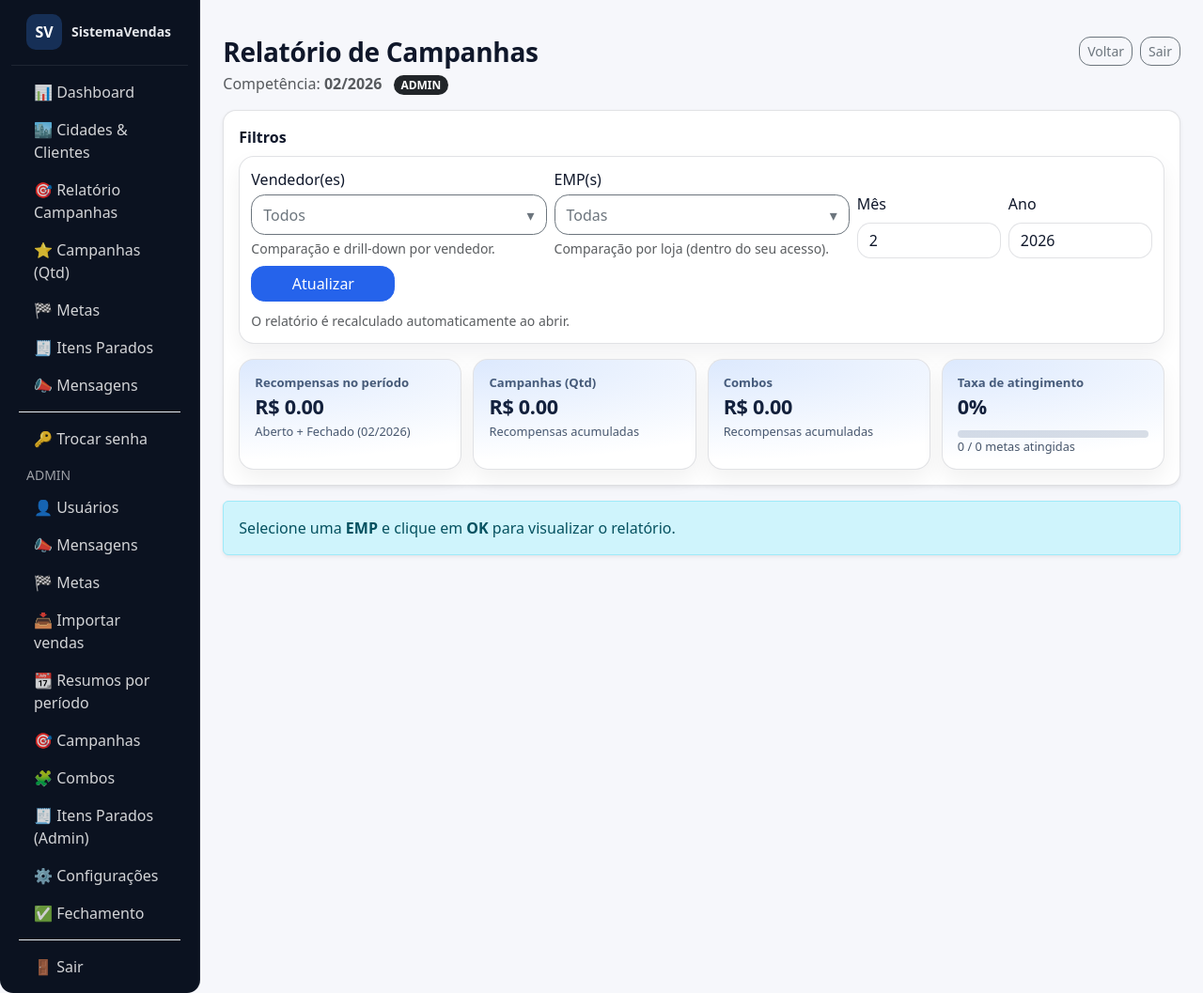
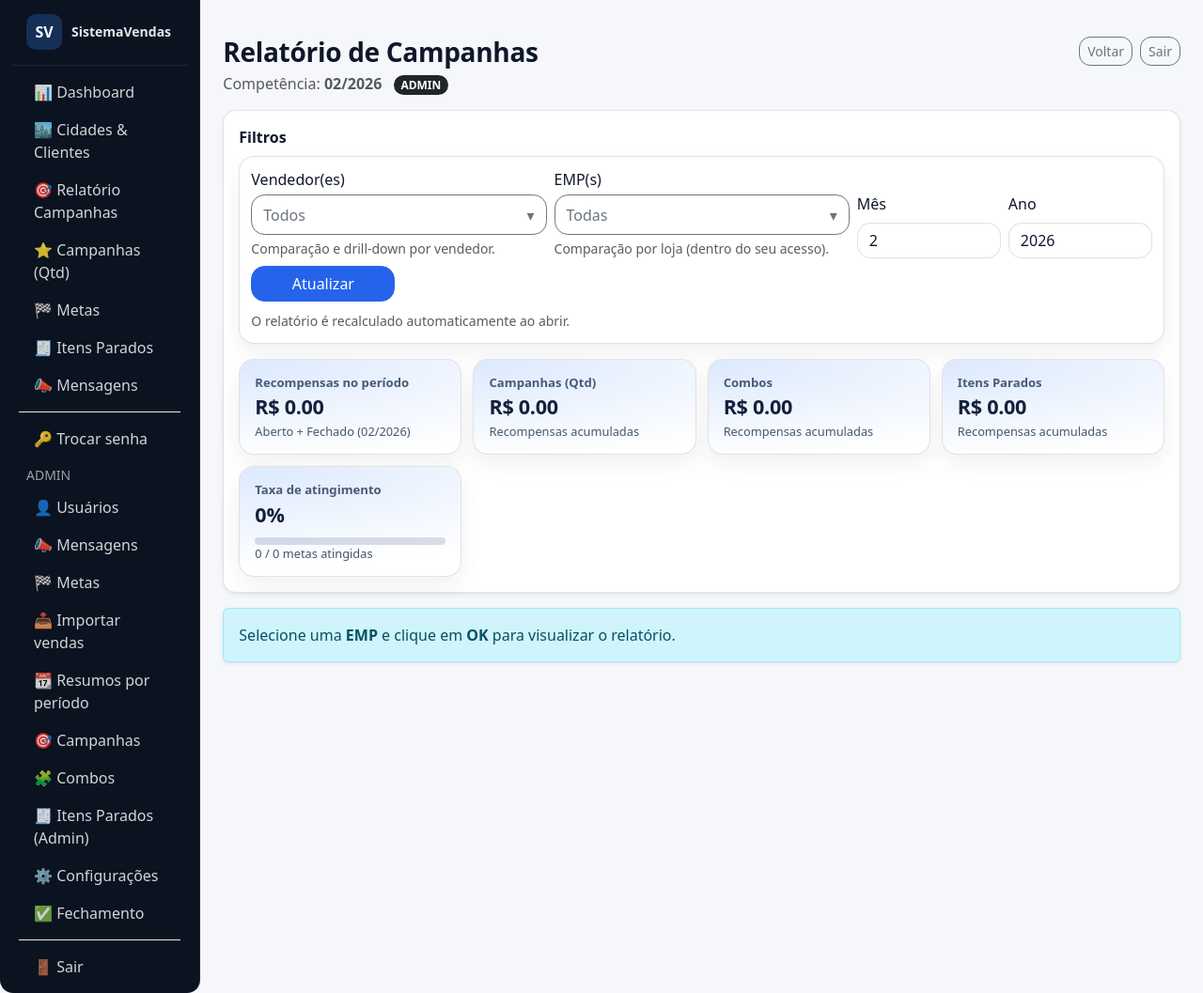
Before and after one commit to BrunoLenon/SistemaVendas, a Flask app: page /relatorios/campanhas in a window 1280 px wide. Shown: the part 58-1115 px from the top of the page at 94% size. Run offline with Flask 3, Linux system fonts and the light colour scheme; the visitor is signed in with stand-in values (Sample User, id 1); data that the repository does not hold is empty; some libraries are stand-ins or nearby versions.

Commit message:
Update relatorio_campanhas.html

```diff
--- a/web/templates/relatorio_campanhas.html
+++ b/web/templates/relatorio_campanhas.html
@@ -229,7 +229,7 @@
 </form>
 
       {# ===== KPI (PowerBI-like) ===== #}
-      {% set ns = namespace(total=0.0, total_qtd=0.0, total_combo=0.0, vendedores=0, itens=0, atingidos=0) %}
+      {% set ns = namespace(total=0.0, total_qtd=0.0, total_combo=0.0, total_itens_parados=0.0, vendedores=0, itens=0, atingidos=0) %}
       {% for emp in (emps_abertas or []) + (emps_fechadas or []) %}
         {% for vc in emp.vendedores or [] %}
           {% set ns.vendedores = ns.vendedores + 1 %}
@@ -241,6 +241,8 @@
               {% set ns.total_qtd = ns.total_qtd + (it.valor_recompensa or 0.0) %}
             {% elif (it.tipo or "") == "COMBO" %}
               {% set ns.total_combo = ns.total_combo + (it.valor_recompensa or 0.0) %}
+            {% elif (it.tipo or "") == "ITENS" %}
+              {% set ns.total_itens_parados = ns.total_itens_parados + (it.valor_recompensa or 0.0) %}
             {% endif %}
           {% endfor %}
         {% endfor %}
@@ -260,6 +262,11 @@
         <div class="kpi-card">
           <div class="kpi-label">Combos</div>
           <div class="kpi-value mono">R$ {{ '%.2f'|format(ns.total_combo) }}</div>
+          <div class="kpi-sub">Recompensas acumuladas</div>
+        </div>
+        <div class="kpi-card">
+          <div class="kpi-label">Itens Parados</div>
+          <div class="kpi-value mono">R$ {{ '%.2f'|format(ns.total_itens_parados) }}</div>
           <div class="kpi-sub">Recompensas acumuladas</div>
         </div>
         <div class="kpi-card">
@@ -292,7 +299,7 @@
       </div>
       <div class="emp-grid">
         {% for e in (emps_abertas or []) + (emps_fechadas or []) %}
-          {% set emp_total = namespace(v=0.0, qtd=0.0, combo=0.0, itens=0, ating=0) %}
+          {% set emp_total = namespace(v=0.0, qtd=0.0, combo=0.0, itens_parados=0.0, itens=0, ating=0) %}
           {% for vc in e.vendedores or [] %}
             {% set emp_total.v = emp_total.v + (vc.total_recompensa or 0.0) %}
             {% for it in vc.itens or [] %}
@@ -302,6 +309,8 @@
                 {% set emp_total.qtd = emp_total.qtd + (it.valor_recompensa or 0.0) %}
               {% elif (it.tipo or "") == "COMBO" %}
                 {% set emp_total.combo = emp_total.combo + (it.valor_recompensa or 0.0) %}
+              {% elif (it.tipo or "") == "ITENS" %}
+                {% set emp_total.itens_parados = emp_total.itens_parados + (it.valor_recompensa or 0.0) %}
               {% endif %}
             {% endfor %}
           {% endfor %}
@@ -323,6 +332,7 @@
               <div class="d-flex flex-wrap gap-2 mt-2">
                 <span class="pill muted">Qtd: R$ {{ '%.2f'|format(emp_total.qtd) }}</span>
                 <span class="pill muted">Combo: R$ {{ '%.2f'|format(emp_total.combo) }}</span>
+                <span class="pill muted">Itens: R$ {{ '%.2f'|format(emp_total.itens_parados) }}</span>
                 <span class="pill warn">Ating.: {{ '%.0f'|format(emp_taxa) }}%</span>
               </div>
               <div class="subtitle small mt-2">Vendedores: {{ (e.vendedores|length) if e.vendedores else 0 }}</div>
@@ -496,13 +506,14 @@
                 <div class="vend-grid">
                   {% for v in e.vendedores %}
                     {% set mid = 'mB' ~ loop.index ~ 'E' ~ e.emp %}
-                    {% set vt = namespace(total=0.0, qtd=0.0, combo=0.0, itens=0, ating=0) %}
+                    {% set vt = namespace(total=0.0, qtd=0.0, combo=0.0, itens_parados=0.0, itens=0, ating=0) %}
                     {% for it in v.itens or [] %}
                       {% set vt.total = vt.total + (it.valor_recompensa or 0.0) %}
                       {% set vt.itens = vt.itens + 1 %}
                       {% if (it.atingiu or 0) == 1 %}{% set vt.ating = vt.ating + 1 %}{% endif %}
                       {% if (it.tipo or '') == 'QTD' %}{% set vt.qtd = vt.qtd + (it.valor_recompensa or 0.0) %}{% endif %}
                       {% if (it.tipo or '') == 'COMBO' %}{% set vt.combo = vt.combo + (it.valor_recompensa or 0.0) %}{% endif %}
+                      {% if (it.tipo or '') == 'ITENS' %}{% set vt.itens_parados = vt.itens_parados + (it.valor_recompensa or 0.0) %}{% endif %}
                     {% endfor %}
                     {% set vtaxa = ((vt.ating / vt.itens * 100) if vt.itens else 0) %}
 
@@ -517,6 +528,7 @@
                       <div class="d-flex flex-wrap gap-2 mt-2">
                         <span class="pill muted">Qtd: R$ {{ '%.2f'|format(vt.qtd) }}</span>
                         <span class="pill muted">Combo: R$ {{ '%.2f'|format(vt.combo) }}</span>
+                        <span class="pill muted">Itens: R$ {{ '%.2f'|format(vt.itens_parados) }}</span>
                         <span class="pill warn">Ating.: {{ '%.0f'|format(vtaxa) }}%</span>
                       </div>
                       <div class="subtitle small mt-2">{{ (v.itens|length) if v.itens else 0 }} campanha(s) no período</div>
@@ -543,6 +555,7 @@
                               <span class="glass-chip mono">Total: R$ {{ '%.2f'|format(vt.total) }}</span>
                               <span class="glass-chip">Qtd: R$ {{ '%.2f'|format(vt.qtd) }}</span>
                               <span class="glass-chip">Combo: R$ {{ '%.2f'|format(vt.combo) }}</span>
+                              <span class="glass-chip">Itens: R$ {{ '%.2f'|format(vt.itens_parados) }}</span>
                               <span class="glass-chip">Ating.: {{ '%.0f'|format(vtaxa) }}%</span>
                             </div>
 
@@ -570,6 +583,8 @@
                                       <td>
                                         {% if it.tipo == 'COMBO' %}
                                           <span class="badge text-bg-purple" style="background:#6f42c1;">COMBO</span>
+                                        {% elif it.tipo == 'ITENS' %}
+                                          <span class="badge text-bg-warning text-dark">ITENS</span>
                                         {% else %}
                                           <span class="badge text-bg-primary">QTD</span>
                                         {% endif %}
@@ -661,13 +676,14 @@
                 <div class="vend-grid">
                   {% for v in e.vendedores %}
                     {% set mid = 'mC' ~ loop.index ~ 'E' ~ e.emp %}
-                    {% set vt = namespace(total=0.0, qtd=0.0, combo=0.0, itens=0, ating=0) %}
+                    {% set vt = namespace(total=0.0, qtd=0.0, combo=0.0, itens_parados=0.0, itens=0, ating=0) %}
                     {% for it in v.itens or [] %}
                       {% set vt.total = vt.total + (it.valor_recompensa or 0.0) %}
                       {% set vt.itens = vt.itens + 1 %}
                       {% if (it.atingiu or 0) == 1 %}{% set vt.ating = vt.ating + 1 %}{% endif %}
                       {% if (it.tipo or '') == 'QTD' %}{% set vt.qtd = vt.qtd + (it.valor_recompensa or 0.0) %}{% endif %}
                       {% if (it.tipo or '') == 'COMBO' %}{% set vt.combo = vt.combo + (it.valor_recompensa or 0.0) %}{% endif %}
+                      {% if (it.tipo or '') == 'ITENS' %}{% set vt.itens_parados = vt.itens_parados + (it.valor_recompensa or 0.0) %}{% endif %}
                     {% endfor %}
                     {% set vtaxa = ((vt.ating / vt.itens * 100) if vt.itens else 0) %}
 
@@ -682,6 +698,7 @@
                       <div class="d-flex flex-wrap gap-2 mt-2">
                         <span class="pill muted">Qtd: R$ {{ '%.2f'|format(vt.qtd) }}</span>
                         <span class="pill muted">Combo: R$ {{ '%.2f'|format(vt.combo) }}</span>
+                        <span class="pill muted">Itens: R$ {{ '%.2f'|format(vt.itens_parados) }}</span>
                         <span class="pill warn">Ating.: {{ '%.0f'|format(vtaxa) }}%</span>
                       </div>
                       <div class="subtitle small mt-2">{{ (v.itens|length) if v.itens else 0 }} campanha(s) no período</div>
@@ -708,6 +725,7 @@
                               <span class="glass-chip mono">Total: R$ {{ '%.2f'|format(vt.total) }}</span>
                               <span class="glass-chip">Qtd: R$ {{ '%.2f'|format(vt.qtd) }}</span>
                               <span class="glass-chip">Combo: R$ {{ '%.2f'|format(vt.combo) }}</span>
+                              <span class="glass-chip">Itens: R$ {{ '%.2f'|format(vt.itens_parados) }}</span>
                               <span class="glass-chip">Ating.: {{ '%.0f'|format(vtaxa) }}%</span>
                             </div>
 
@@ -735,6 +753,8 @@
                                       <td>
                                         {% if it.tipo == 'COMBO' %}
                                           <span class="badge text-bg-purple" style="background:#6f42c1;">COMBO</span>
+                                        {% elif it.tipo == 'ITENS' %}
+                                          <span class="badge text-bg-warning text-dark">ITENS</span>
                                         {% else %}
                                           <span class="badge text-bg-primary">QTD</span>
                                         {% endif %}
```
